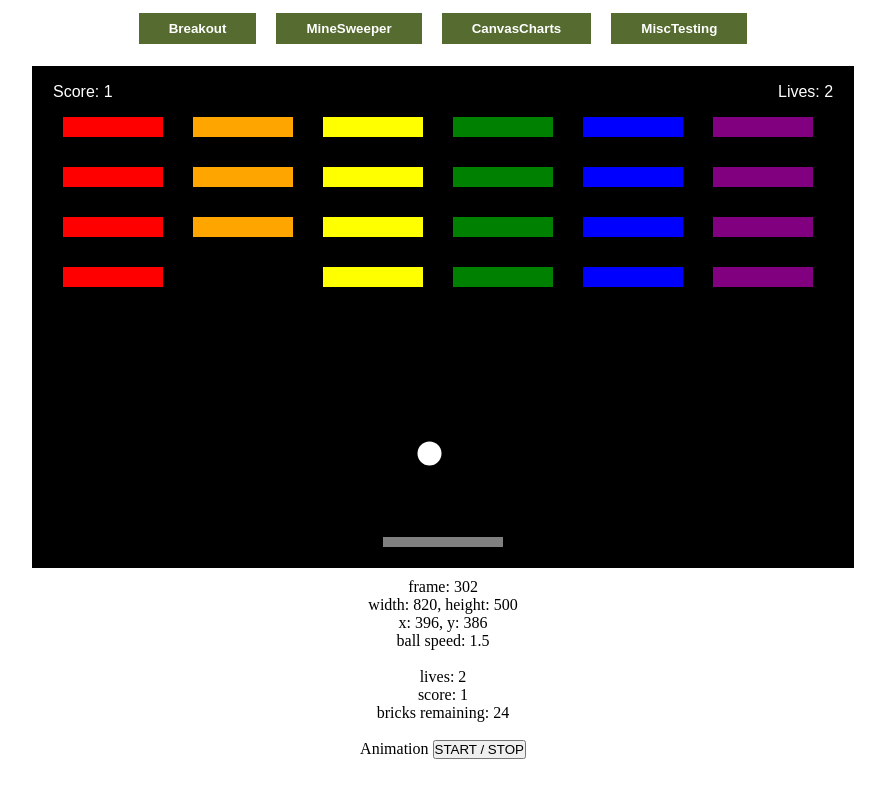
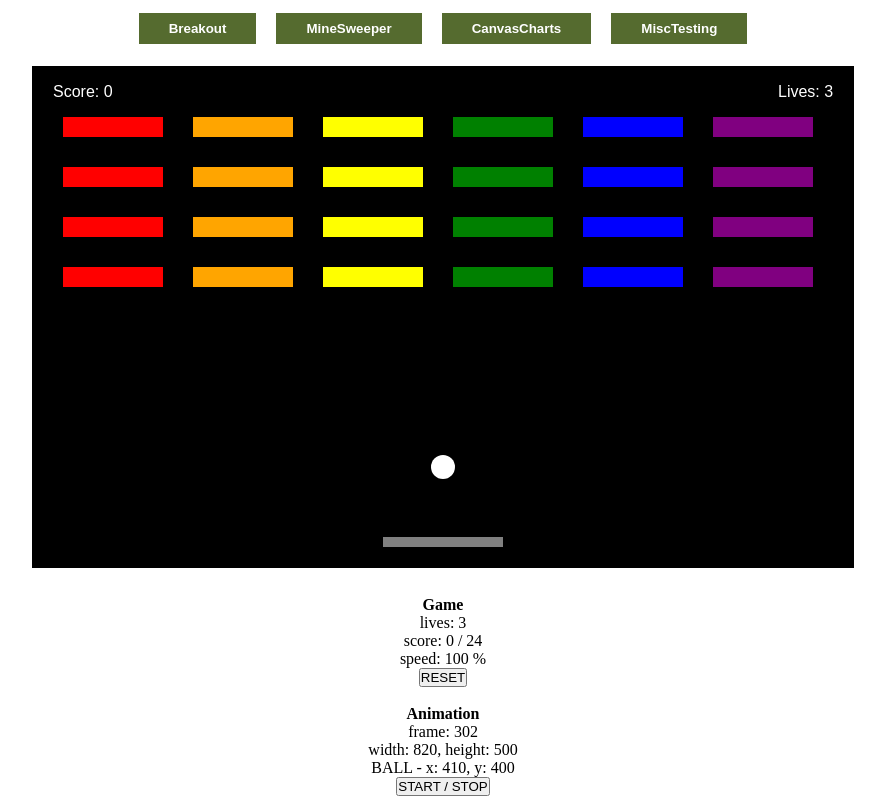
Before and after one commit to apoyhonen/base, a Vue app: page / in a window 1280 px wide. Shown: the whole page, without its empty margins (197-1082 px from the left). Built offline with nearby package versions, Linux system fonts and the light colour scheme.

Commit message:
breakout added pause ('p'), reset ('r'), mouse-click to start/stop ball; clearer game/animation info

```diff
--- a/src/apps/BreakoutTutorial.vue
+++ b/src/apps/BreakoutTutorial.vue
@@ -4,25 +4,27 @@
     <title>Gamedev Canvas Workshop</title>
   </head>
   <body>
-  <canvas id="myCanvas" width="820" height="500"></canvas>
+  <canvas id="myCanvas" width="820" height="500" @click="canvasClicked"></canvas>
   <div>
+    <br>
+    <b>Game</b><br>
+    <p>lives: {{ lives }}</p>
+    <p>score: {{ score }} / {{ brickRowCount * brickColumnCount }}</p>
+    <p>speed: {{ speedPercent }} %</p>
+    <button @click="resetClicked">RESET</button>
+    <br><br>
+    <b>Animation</b><br>
     <p>frame: {{ frameCount }}</p>
     <p>width: {{ canvas ? canvas.width : 0 }}, height: {{ canvas ? canvas.height : 0 }}</p>
-    <p>x: {{ Math.floor(x) }}, y: {{ Math.floor(y) }}</p>
-    <p>ball speed: {{ speed / 100 }}</p>
-    <br>
-    <p>lives: {{ lives }}</p>
-    <p>score: {{ score }}</p>
-    <p>bricks remaining: {{ brickRowCount * brickColumnCount }}</p>
-    <br>
-    Animation <button @click="isRunning = !isRunning">START / STOP</button>
+    <p>BALL - x: {{ Math.floor(x) }}, y: {{ Math.floor(y) }}</p>
+    <button @click="isRunning = !isRunning">START / STOP</button>
   </div>
   </body>
 </template>
 
 <script setup>
 
-import { onMounted, ref } from "vue";
+import { computed, onMounted, ref, watch } from "vue";
 
 // GAME
 
@@ -46,6 +48,8 @@ onMounted(() => {
   canvas = document.getElementById("myCanvas");
   ctx = canvas.getContext("2d");
 
+  canvas.p
+
   x = canvas.width / 2;
   y = canvas.height - 100;
   paddleX = (canvas.width - paddleWidth) / 2;
@@ -54,23 +58,28 @@ onMounted(() => {
   //animationInterval = setInterval(draw, 10)
 });
 
+watch(isRunning, () => {
+  if (isRunning.value) draw();
+})
+
 function draw() {
-  if (!isRunning.value) return;
   frameCount.value++;
 
   clear();
   checkBounceAndLimits();
   brickCollisionDetection();
 
+  if (isBallMoving) {
     x += dx;
     y += dy;
+  }
 
   drawBall();
   drawPaddle();
   drawBricks();
   drawScoreAndLives();
 
-  requestAnimationFrame(draw); // redraw as soon as animation frame is available
+  if (isRunning.value) requestAnimationFrame(draw); // redraw as soon as animation frame is available
 }
 
 function clear() {
@@ -78,12 +87,13 @@ function clear() {
 }
 
 function stopReload() {
-  document.location.reload(); // refresh page
+  resetClicked();
+  //document.location.reload(); // refresh page
   //clearInterval(animationInterval); // stop animation
 }
 
 function gameOver() {
-  if (lives.value >= 1) {
+  if (lives.value > 0) {
     lives.value--;
     alert("You lost a life, keep trying!");
     resetBall();
@@ -96,6 +106,18 @@ function gameOver() {
 function win() {
   alert("YOU WIN, CONGRATULATIONS!");
   stopReload();
+}
+
+function resetClicked() {
+  resetBricks();
+  resetValues();
+  resetBall();
+  isRunning.value = true;
+}
+
+function resetValues() {
+  lives.value = 3;
+  score.value = 0;
 }
 
 function drawScoreAndLives() {
@@ -112,23 +134,36 @@ function drawScoreAndLives() {
 
 const ballRadius = 12;
 const paddleGrace = 10;
-const speed = ref(150);
+const speedPercent = ref(100);
+const speed = computed(() => 1.5 / 100 * speedPercent.value);
+let isBallMoving = false;
 let dx = getRandomResetX();
-let dy = -speed.value / 100;
+let dy = -speed.value;
+
+function canvasClicked() {
+  if (isRunning.value) {
+    isBallMoving = !isBallMoving;
+  } else {
+    isRunning.value = true;
+    isBallMoving = true;
+  }
+}
 
 function resetBall() {
-  speed.value = 150;
+  speedPercent.value = 100;
   dx = getRandomResetX();
-  dy = -speed.value / 100;
+  dy = -speed.value;
 
   x = canvas.width / 2;
   y = canvas.height - 100;
   paddleX = (canvas.width - paddleWidth) / 2;
+
+  isBallMoving = false;
 }
 
 function getRandomResetX() {
   const random = Math.random() - 0.5;
-  return speed.value / 100 * (random < 0 ? -1 : 1);
+  return speed.value * (random < 0 ? -1 : 1);
 }
 
 function checkBounceAndLimits() {
@@ -148,7 +183,7 @@ function checkBounceAndLimits() {
 }
 
 function increaseBallSpeed() {
-  speed.value += 5;
+  speedPercent.value += 5;
 
   if (dx < 0) dx -= 0.2;
   else dx += 0.2;
@@ -198,6 +233,10 @@ function keyDownHandler(e) {
     rightPressed = true;
   } else if (e.key === "Left" || e.key === "ArrowLeft" || e.key === "a") {
     leftPressed = true;
+  } else if (e.key === 'p' && canvas.parentElement) {
+    isRunning.value = !isRunning.value;
+  } else if (e.key === 'r' && canvas.parentElement) {
+    resetClicked();
   }
 }
 
@@ -227,10 +266,14 @@ const brickOffsetTop = 50;
 const brickOffsetLeft = 30;
 
 const bricks = [];
+resetBricks();
+
+function resetBricks() {
   for (let c = 0; c < brickColumnCount; c++) {
     bricks[c] = [];
     for (let r = 0; r < brickRowCount; r++) {
       bricks[c][r] = { x: 0, y: 0, status: 1 };
+    }
   }
 }
 
@@ -306,6 +349,5 @@ canvas {
   display: block;
   margin: 0 auto;
   border: 1px solid black;
-  cursor: none;
 }
 </style>
```
Lines whose indentation alone changed are shown as unchanged.
